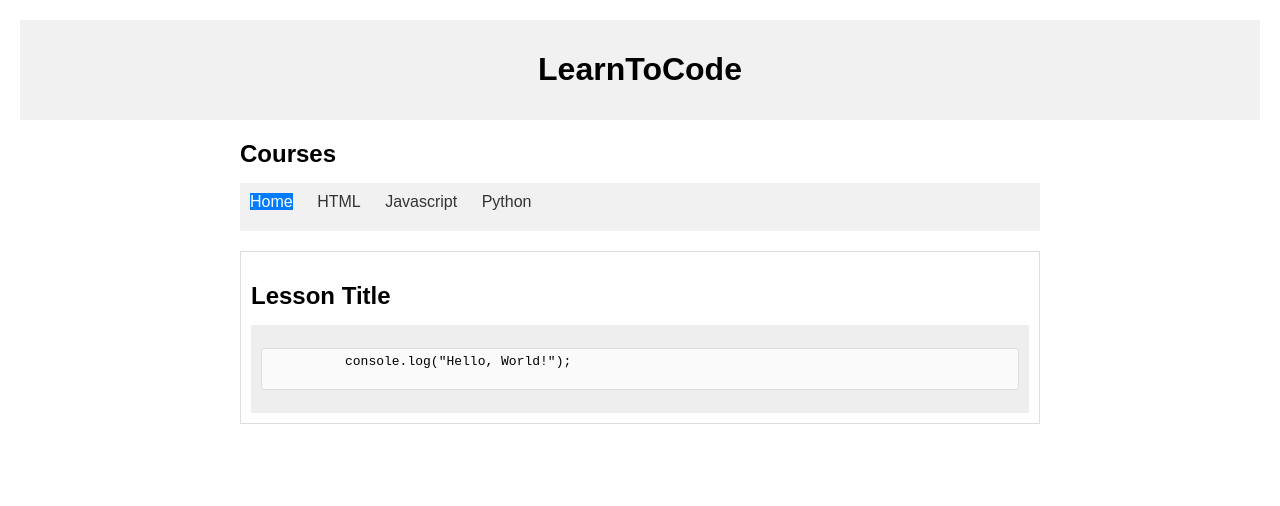
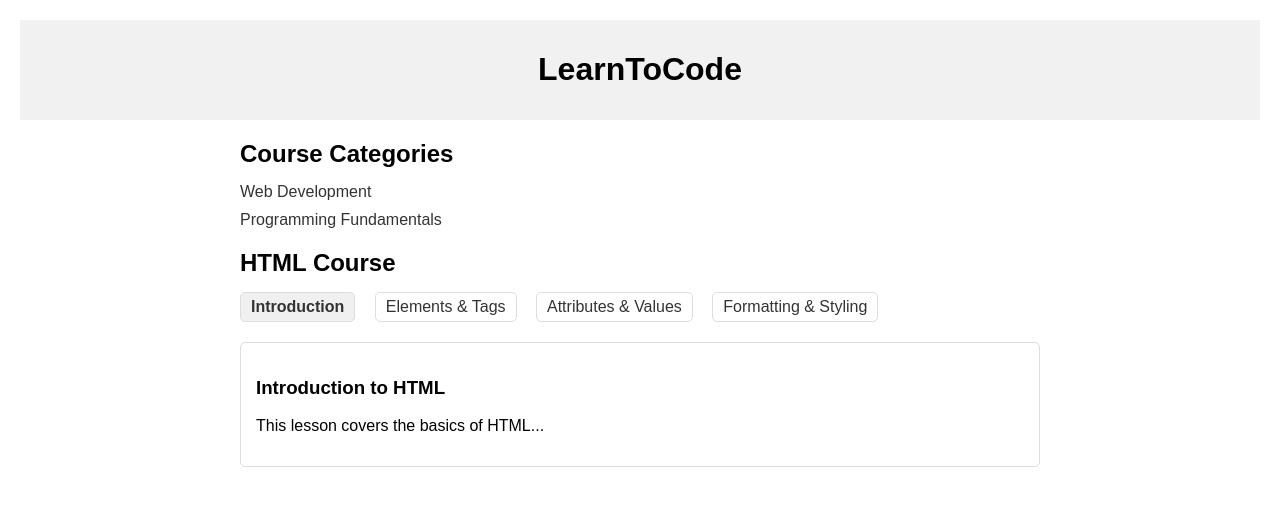
Before and after one commit to mohamedmehdigara/html-css-js-sololearn-clone, a plain HTML site: page index.html in a window 1280 px wide. Drawn offline with Linux system fonts and the light colour scheme.

Commit message:
edited files

```diff
--- a/index.html
+++ b/index.html
@@ -3,7 +3,7 @@
 <head>
   <meta charset="UTF-8">
   <meta name="viewport" content="width=device-width, initial-scale=1.0">
-  <title>LearnToCode</title>
+  <title>LearnToCode - HTML Course</title>
   <link rel="stylesheet" href="style.css">
 </head>
 <body>
@@ -12,33 +12,69 @@
   </header>
 
   <main>
-    <section class="courses">
-      <h2>Courses</h2>
-      <nav>
-        <ul>
-          <li class="active"><a href="index.html">Home</a></li>
-          <li><a href="html.html">HTML</a></li>
-          <li><a href="javascript.html">Javascript</a></li>
-          <li><a href="python.html">Python</a></li>
-        </ul>
-      </nav>
-
+    <section class="course-categories">
+      <h2>Course Categories</h2>
+      <ul>
+        <li>
+          <a href="#">Web Development</a>
+          <ul class="sub-categories">
+            <li><a href="html.html">HTML</a></li>
+            <li><a href="css.html">CSS</a></li>
+            <li><a href="javascript.html">Javascript</a></li>
+          </ul>
+        </li>
+        <li>
+          <a href="#">Programming Fundamentals</a>
+          <ul class="sub-categories">
+            <li><a href="python.html">Python</a></li>
+            <li><a href="#">Java</a></li>
+            <li><a href="#">C++</a></li>
+          </ul>
+        </li>
       </ul>
     </section>
 
-    <section class="lesson">
-      <h2>Lesson Title</h2>
+    <section class="course-content">
+      <h2>HTML Course</h2>
+
+      <ul class="course-progress">
+        <li class="completed">
+          <a href="#">Introduction</a>
+        </li>
+        <li>
+          <a href="#">Elements & Tags</a>
+        </li>
+        <li>
+          <a href="#">Attributes & Values</a>
+        </li>
+        <li>
+          <a href="#">Formatting & Styling</a>
+        </li>
+      </ul>
+
       <div class="lesson-content">
-        <p>This is a sample lesson explaining a basic concept.</p>
+        <h3>Introduction to HTML</h3>
+        <p>This lesson covers the basics of HTML...</p>
       </div>
-      <div class="code-editor">
-        <pre>
-          console.log("Hello, World!");
-        </pre>
-      </div>
+
     </section>
   </main>
 
-  <script src="script.js"></script>
+  <script>
+  const categoryLinks = document.querySelectorAll('.course-categories li a');
+
+  categoryLinks.forEach(link => {
+    link.addEventListener('click', function(e) {
+      e.preventDefault(); // Prevent default link behavior
+
+      const parentLi = this.parentElement;
+      const subCategories = parentLi.querySelector('.sub-categories');
+
+      // Toggle active class and subcategories visibility
+      parentLi.classList.toggle('active');
+      subCategories.classList.toggle('active');
+    });
+  });
+  </script>
 </body>
 </html>
--- a/script.js
+++ b/script.js
@@ -25,3 +25,19 @@ navLinks.forEach(link => {
     this.classList.add('active');
   });
 });
+
+
+const categoryLinks = document.querySelectorAll('.course-categories li a');
+
+categoryLinks.forEach(link => {
+  link.addEventListener('click', function(e) {
+    e.preventDefault(); // Prevent default link behavior
+
+    const parentLi = this.parentElement;
+    const subCategories = parentLi.querySelector('.sub-categories');
+
+    // Toggle active class and subcategories visibility
+    parentLi.classList.toggle('active');
+    subCategories.classList.toggle('active');
+  });
+});
--- a/style.css
+++ b/style.css
@@ -100,3 +100,67 @@ body {
     color: #fff;
     background-color: #007bff;
   }
+
+  /* Course Category Menu Styles (from previous explanation) */
+.course-categories {
+  margin-bottom: 20px;
+}
+
+.course-categories ul {
+  list-style: none;
+  padding: 0;
+  margin: 0;
+}
+
+.course-categories li {
+  margin-bottom: 10px;
+}
+
+.course-categories a {
+  text-decoration: none;
+  color: #333;
+}
+
+.course-categories .sub-categories {
+  display: none;  /* Initially hide subcategories */
+  padding-left: 15px;
+}
+
+.course-categories.active .sub-categories {
+  display: block;  /* Show subcategories for active category */
+}
+
+/* Course Progress Styles */
+.course-progress {
+  list-style: none;
+  padding: 0;
+  margin: 0;
+}
+
+.course-progress li {
+  display: inline-block;
+  margin-right: 15px;
+  padding: 5px 10px;
+  border: 1px solid #ddd;
+  border-radius: 5px;
+}
+
+.course-progress li a {
+  text-decoration: none;
+  color: #333;
+}
+
+.course-progress li.completed {
+  background-color: #f0f0f0;
+}
+
+.course-progress li.completed a {
+  font-weight: bold;
+}
+
+.lesson-content {
+  margin-top: 20px;
+  padding: 15px;
+  border: 1px solid #ddd;
+  border-radius: 5px;
+}
```
